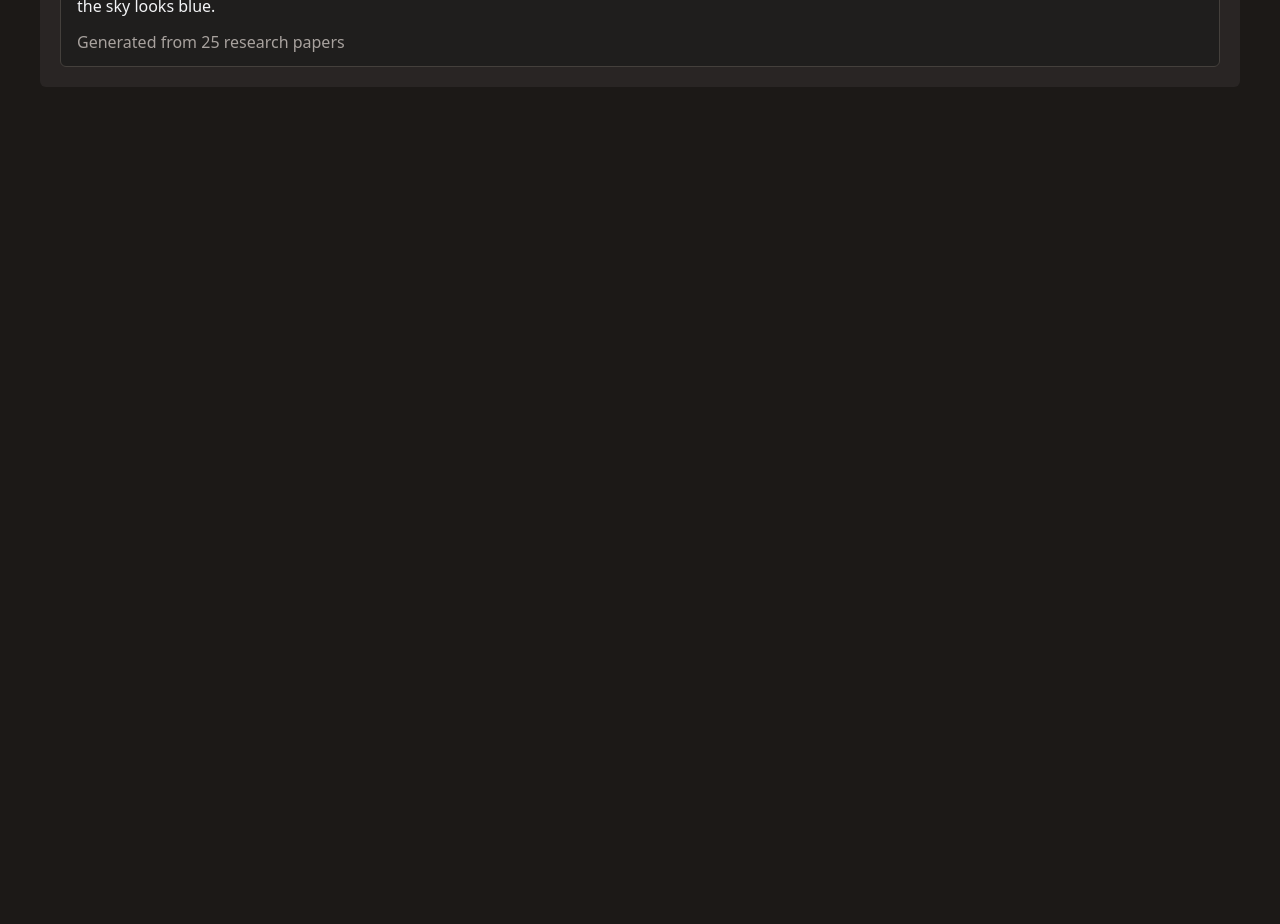
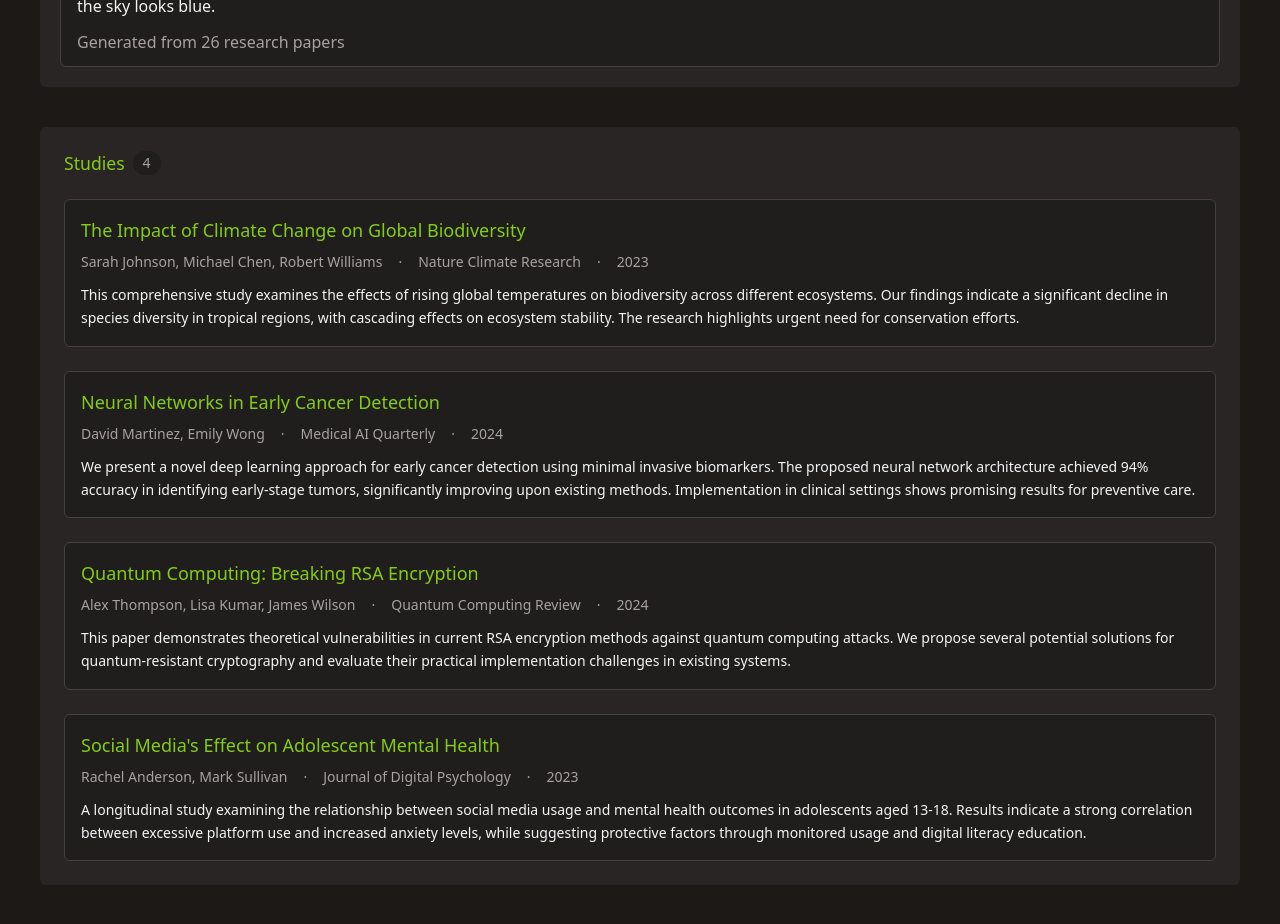
Before and after one commit to FerroDude/win_my_argument, a React (Vite) app in the folder client/: page / in a window 1280 px wide. Shown: the part 400-1324 px from the top of the page. Before the commit the page ends 800 px from the top, so only its background shows below. Built offline with nearby package versions, Linux system fonts and the light colour scheme.

Commit message:
Added Studies and Study components. Added dummy data for studies. Adjusted interfaces for various components.

```diff
--- a/client/src/App.tsx
+++ b/client/src/App.tsx
@@ -1,19 +1,63 @@
 import Container from './components/Container';
 import { Input } from './components/ui/input.tsx';
 import Answer from './components/Answer.tsx';
+import Studies from './components/Studies.tsx';
 
 function App() {
-  const studiesAmount = 25;
+  // Dummy data
+  const studiesAmount = 26;
   const answerContent =
     "The answer to your question is that the sky is blue because of the way the Earth's atmosphere scatters sunlight. The short answer is that blue light is scattered in all directions by the gasses in the Earth's atmosphere. The blue color of the sky is due to Rayleigh scattering. As light moves through the atmosphere, most of the longer wavelengths pass straight through. Little of the red, orange and yellow light is affected by the air. However, much of the shorter wavelength light is absorbed by the gas molecules. The absorbed blue light is then radiated in different directions. It gets scattered all around the sky. Whichever direction you look, some of this scattered blue light reaches you. Since you see the blue light from everywhere overhead, the sky looks blue.";
+  const studies = [
+    {
+      id: '1',
+      title: 'The Impact of Climate Change on Global Biodiversity',
+      authors: 'Sarah Johnson, Michael Chen, Robert Williams',
+      journal: 'Nature Climate Research',
+      year: '2023',
+      abstract:
+        'This comprehensive study examines the effects of rising global temperatures on biodiversity across different ecosystems. Our findings indicate a significant decline in species diversity in tropical regions, with cascading effects on ecosystem stability. The research highlights urgent need for conservation efforts.',
+    },
+    {
+      id: '2',
+      title: 'Neural Networks in Early Cancer Detection',
+      authors: 'David Martinez, Emily Wong',
+      journal: 'Medical AI Quarterly',
+      year: '2024',
+      abstract:
+        'We present a novel deep learning approach for early cancer detection using minimal invasive biomarkers. The proposed neural network architecture achieved 94% accuracy in identifying early-stage tumors, significantly improving upon existing methods. Implementation in clinical settings shows promising results for preventive care.',
+    },
+    {
+      id: '3',
+      title: 'Quantum Computing: Breaking RSA Encryption',
+      authors: 'Alex Thompson, Lisa Kumar, James Wilson',
+      journal: 'Quantum Computing Review',
+      year: '2024',
+      abstract:
+        'This paper demonstrates theoretical vulnerabilities in current RSA encryption methods against quantum computing attacks. We propose several potential solutions for quantum-resistant cryptography and evaluate their practical implementation challenges in existing systems.',
+    },
+    {
+      id: '4',
+      title: "Social Media's Effect on Adolescent Mental Health",
+      authors: 'Rachel Anderson, Mark Sullivan',
+      journal: 'Journal of Digital Psychology',
+      year: '2023',
+      abstract:
+        'A longitudinal study examining the relationship between social media usage and mental health outcomes in adolescents aged 13-18. Results indicate a strong correlation between excessive platform use and increased anxiety levels, while suggesting protective factors through monitored usage and digital literacy education.',
+    },
+  ];
+
+  // End of dummy data
   return (
     <>
       <Container>
-        <h1 className="text-primary text-h1 ">Win My Argument</h1>
+        <h1 className="text-primary text-h1 text-center">Win My Argument</h1>
         <div className="bg-background-secondary  w-auto h-auto py-5 px-5 rounded-md flex flex-col justify-center content-center gap-10">
           <Input type="text" placeholder="Search for a topic" />
-          <Answer studiesAmount={studiesAmount} content={answerContent} />
+
+          <Answer studiesAmount={studiesAmount} answer={answerContent} />
         </div>
+        <Studies studies={studies} />
       </Container>
     </>
   );
--- a/client/src/components/Answer.tsx
+++ b/client/src/components/Answer.tsx
@@ -1,14 +1,13 @@
-// components/Container.tsx
 interface AnswerProps {
-  content: string;
-  studiesAmount?: number;
+  answer: string;
+  studiesAmount: number;
 }
 
-export default function Answer({ content, studiesAmount }: AnswerProps) {
+export default function Answer({ answer, studiesAmount }: AnswerProps) {
   return (
     <div className="h-auto px-4 py-3 bg-background-accent rounded-md border ">
       <h2 className="text-primary text-h4 pb-2">AI-Generated Answer</h2>
-      {content}
+      {answer}
       <p className="text-text-muted pt-3">Generated from {studiesAmount} research papers</p>
     </div>
   );
--- a/client/src/components/Container.tsx
+++ b/client/src/components/Container.tsx
@@ -5,7 +5,7 @@ interface ContainerProps {
 
 export default function Container({ children }: ContainerProps) {
   return (
-    <div className="flex flex-col justify-center content-center gap-10 max-w-7xl mx-auto pt-10 px-10">
+    <div className="flex flex-col justify-center content-center gap-10 max-w-7xl mx-auto py-10 px-10">
       {children}
     </div>
   );
--- /dev/null
+++ b/client/src/components/Studies.tsx
@@ -0,0 +1,32 @@
+import Study from './Study';
+
+interface Study {
+  id: string;
+  title: string;
+  authors: string;
+  journal: string;
+  year: string;
+  abstract: string;
+}
+
+interface Studies {
+  studies: Study[];
+}
+
+export default function Studies({ studies }: Studies) {
+  return (
+    <div className="bg-background-secondary w-auto py-6 px-6 rounded-md">
+      <div className="flex items-center gap-2 mb-6">
+        <h2 className="text-primary text-h4">Studies</h2>
+        <span className="px-2.5 py-0.5 text-sm rounded-full bg-background-accent text-text-muted">
+          {studies.length}
+        </span>
+      </div>
+      <div className="flex flex-col gap-6">
+        {studies.map(study => (
+          <Study key={study.id} study={study} />
+        ))}
+      </div>
+    </div>
+  );
+}
--- /dev/null
+++ b/client/src/components/Study.tsx
@@ -0,0 +1,25 @@
+interface StudyType {
+  id: string;
+  title: string;
+  authors: string;
+  journal: string;
+  year: string;
+  abstract: string;
+}
+
+export default function Study({ study }: { study: StudyType }) {
+  const { title, authors, journal, year, abstract } = study;
+  return (
+    <div className="p-4 bg-background-accent rounded-md border border-border hover:border-border-hover transition-colors">
+      <h3 className="text-primary font-medium text-lg mb-2">{title}</h3>
+      <div className="flex flex-wrap gap-x-4 gap-y-1 mb-3 text-sm">
+        <p className="text-text-muted">{authors}</p>
+        <span className="text-text-muted">·</span>
+        <p className="text-text-muted">{journal}</p>
+        <span className="text-text-muted">·</span>
+        <p className="text-text-muted">{year}</p>
+      </div>
+      <p className="text-text-default text-sm leading-relaxed">{abstract}</p>
+    </div>
+  );
+}
```
